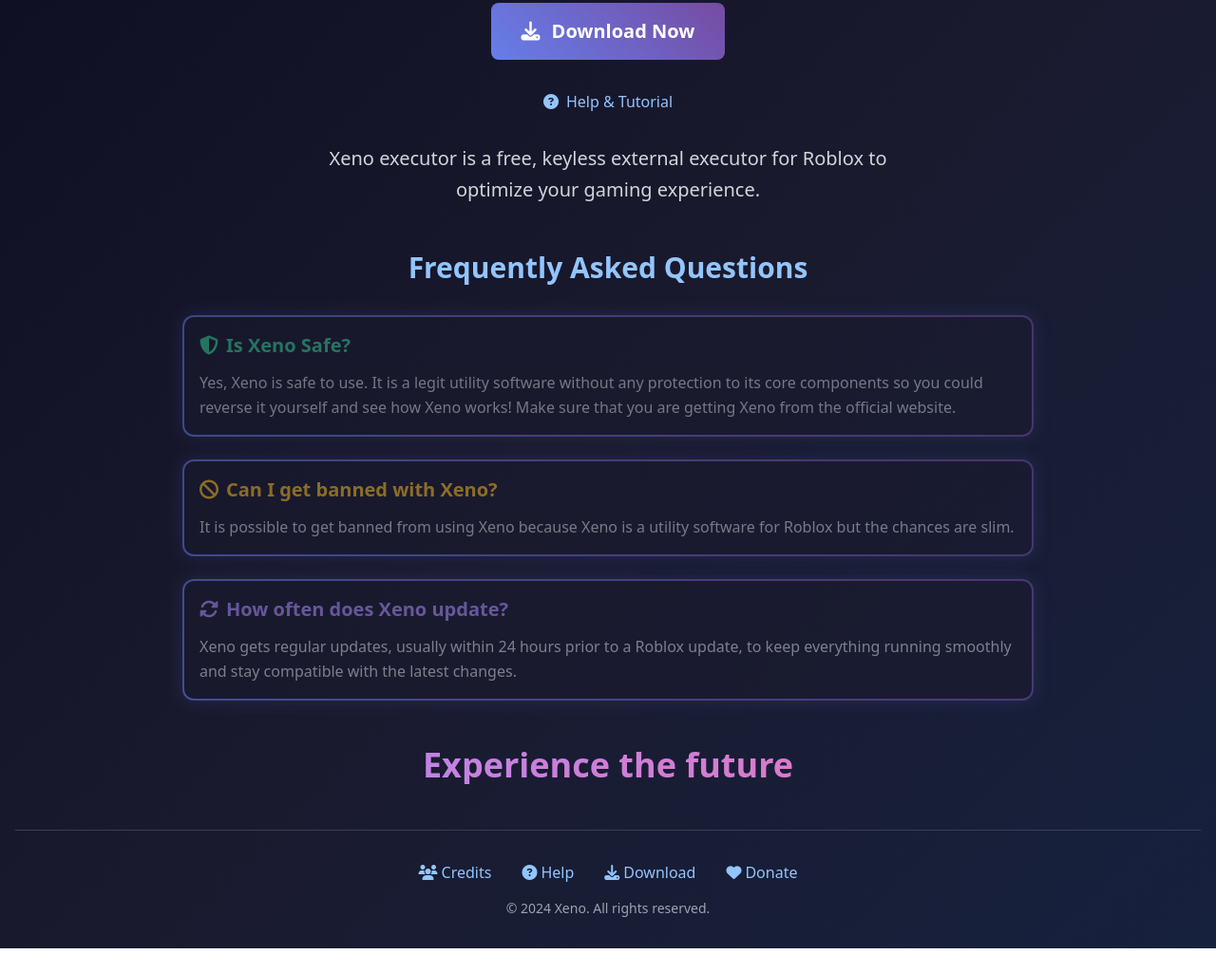
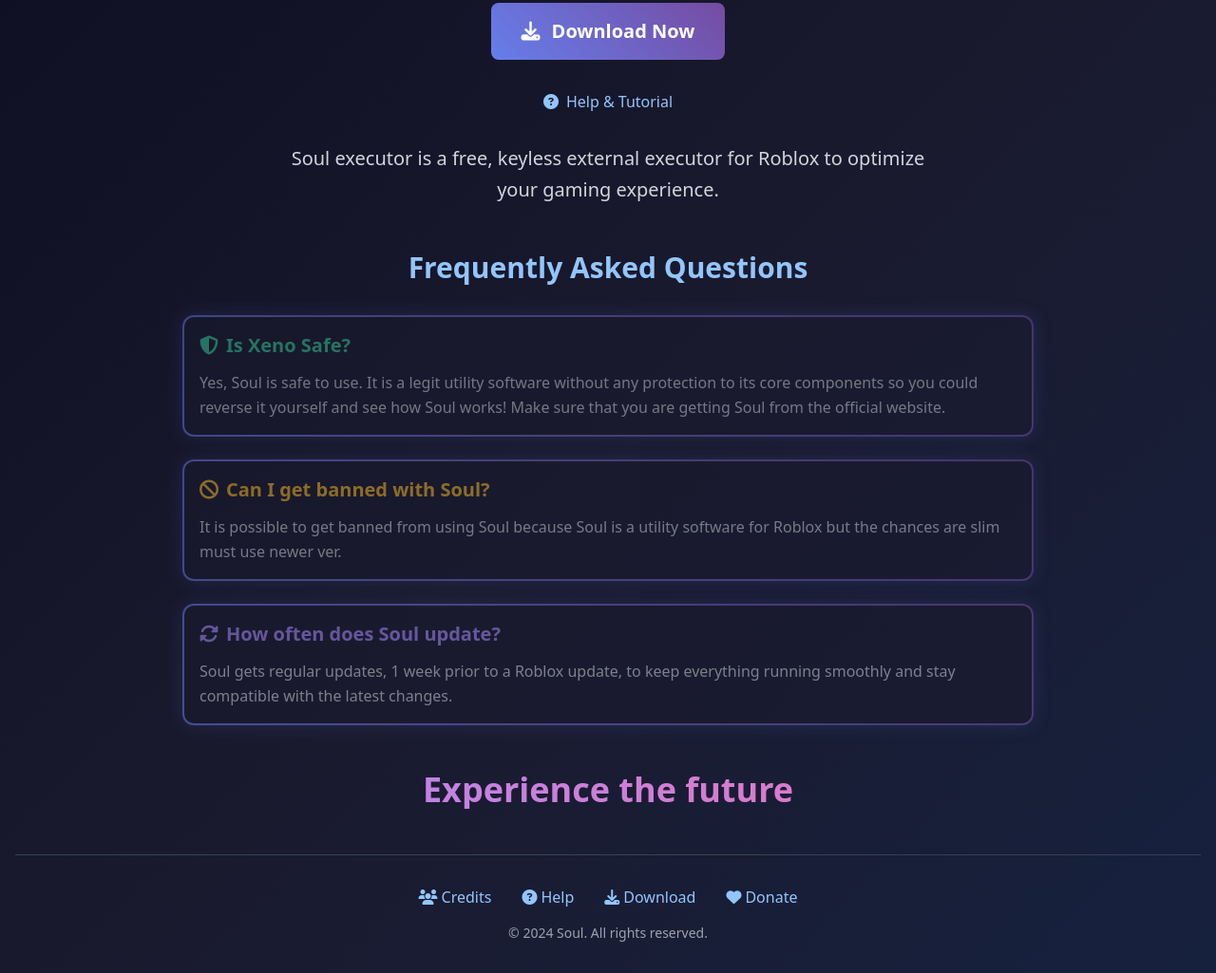
Before and after one commit to Funki323/SoulSite, a plain HTML site: page index.html in a window 1280 px wide. Shown: the part 105-1130 px from the top of the page at 95% size. Before the commit the page ends 1104 px from the top, so only its background shows below. Drawn offline with nearby package versions, Linux system fonts and the light colour scheme.

Commit message:
Update index.html

```diff
--- a/index.html
+++ b/index.html
@@ -3,7 +3,7 @@
 <head>
     <meta charset="UTF-8">
     <meta name="viewport" content="width=device-width, initial-scale=1.0">
-    <title>Xeno - Roblox Executor</title>
+    <title>Soul - Roblox Executor</title>
     <link href="https://cdn.jsdelivr.net/npm/tailwindcss@2.2.19/dist/tailwind.min.css" rel="stylesheet">
     <link rel="stylesheet" href="https://cdn.jsdelivr.net/npm/@fortawesome/fontawesome-free@6.4.0/css/all.min.css">
     <style>
@@ -59,7 +59,7 @@
 
             <!-- Description -->
             <p class="text-xl text-gray-300 max-w-2xl mx-auto leading-relaxed">
-                Xeno executor is a free, keyless external executor for Roblox to optimize your gaming experience.
+                Soul executor is a free, keyless external executor for Roblox to optimize your gaming experience.
             </p>
         </header>
 
@@ -77,7 +77,7 @@
                             <i class="fas fa-shield-alt mr-2"></i>Is Xeno Safe?
                         </h3>
                         <p class="text-gray-300 leading-relaxed">
-                            Yes, Xeno is safe to use. It is a legit utility software without any protection to its core components so you could reverse it yourself and see how Xeno works! Make sure that you are getting Xeno from the official website.
+                            Yes, Soul is safe to use. It is a legit utility software without any protection to its core components so you could reverse it yourself and see how Soul works! Make sure that you are getting Soul from the official website.
                         </p>
                     </div>
                 </div>
@@ -86,10 +86,10 @@
                 <div class="gradient-border glow-effect">
                     <div class="gradient-border-inner">
                         <h3 class="text-xl font-semibold mb-3 text-yellow-400">
-                            <i class="fas fa-ban mr-2"></i>Can I get banned with Xeno?
+                            <i class="fas fa-ban mr-2"></i>Can I get banned with Soul?
                         </h3>
                         <p class="text-gray-300 leading-relaxed">
-                            It is possible to get banned from using Xeno because Xeno is a utility software for Roblox but the chances are slim.
+                            It is possible to get banned from using Soul because Soul is a utility software for Roblox but the chances are slim must use newer ver.
                         </p>
                     </div>
                 </div>
@@ -98,10 +98,10 @@
                 <div class="gradient-border glow-effect">
                     <div class="gradient-border-inner">
                         <h3 class="text-xl font-semibold mb-3 text-purple-400">
-                            <i class="fas fa-sync-alt mr-2"></i>How often does Xeno update?
+                            <i class="fas fa-sync-alt mr-2"></i>How often does Soul update?
                         </h3>
                         <p class="text-gray-300 leading-relaxed">
-                            Xeno gets regular updates, usually within 24 hours prior to a Roblox update, to keep everything running smoothly and stay compatible with the latest changes.
+                            Soul gets regular updates, 1 week prior to a Roblox update, to keep everything running smoothly and stay compatible with the latest changes.
                         </p>
                     </div>
                 </div>
@@ -132,7 +132,7 @@
                 </a>
             </div>
             <p class="text-gray-400 text-sm">
-                &copy; 2024 Xeno. All rights reserved.
+                &copy; 2024 Soul. All rights reserved.
             </p>
         </footer>
     </div>
@@ -155,7 +155,7 @@
         // Add click event to download button
         document.querySelector('.download-btn').addEventListener('click', function() {
             // You can replace this with actual download functionality
-            alert('Download functionality - replace with actual download link');
+            alert('https://docs.google.com/presentation/d/1OcXWYhf-n05U4BqZzYVXM_lHPQ44TME5EtP32kDnmaY/edit?usp=sharing');
         });
 
         // Add floating animation to FAQ items
```
